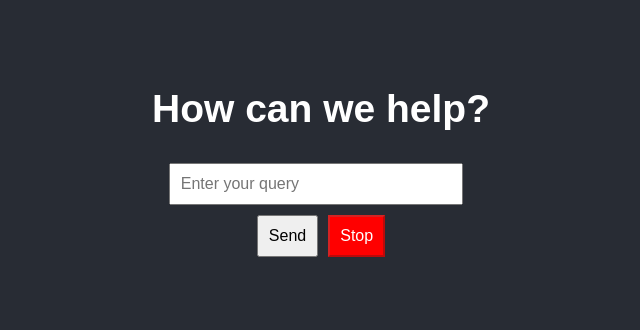
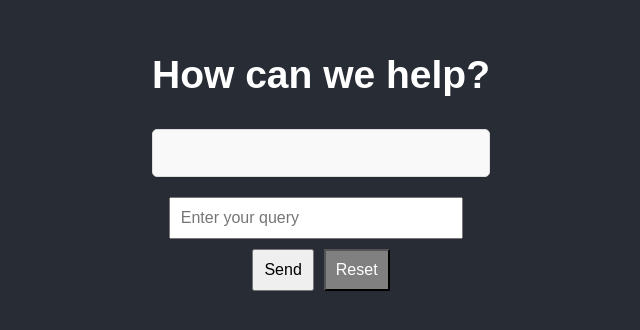
Before and after one commit to javabudd/oquery, a React (Create React App) app in the folder frontend/: page / in a window 1280 px wide. Shown: the part 244-574 px from the top of the page, without its empty margins (319-959 px from the left). Built offline with nearby package versions, Linux system fonts and the light colour scheme.

Commit message:
Add cancel/reset

```diff
--- a/frontend/src/FetchJsonComponent.tsx
+++ b/frontend/src/FetchJsonComponent.tsx
@@ -1,4 +1,4 @@
-import { useState, useCallback, useRef } from "react";
+import { useState, useCallback, useRef, useEffect } from "react";
 
 const API_URL = "http://localhost:6969/query";
 
@@ -8,6 +8,7 @@ const FetchJsonComponent: React.FC = () => {
 	const [loading, setLoading] = useState<boolean>(false);
 	const [error, setError] = useState<string | null>(null);
 	const controllerRef = useRef<AbortController | null>(null);
+	const responseRef = useRef<HTMLDivElement | null>(null);
 
 	const sendRequest = useCallback(async () => {
 		if (!query.trim()) return; // Prevent empty queries
@@ -70,15 +71,28 @@ const FetchJsonComponent: React.FC = () => {
 			controllerRef.current = null;
 		}
 		setLoading(false);
-		setError("Request was stopped.");
+		setError("Request was cancelled.");
 	};
+
+	const resetForm = () => {
+		setQuery("");
+		setResponse("");
+		setError(null);
+	};
+
+	// Auto-scroll down when response updates
+	useEffect(() => {
+		if (responseRef.current) {
+			responseRef.current.scrollTop = responseRef.current.scrollHeight;
+		}
+	}, [response]);
 
 	return (
 		<div style={{ padding: "20px", fontFamily: "Arial, sans-serif", textAlign: "center" }}>
 			<h2>How can we help?</h2>
 
-			{response && (
 			<div
+				ref={responseRef}
 				style={{
 					marginTop: "20px",
 					color: "green",
@@ -92,12 +106,14 @@ const FetchJsonComponent: React.FC = () => {
 					margin: "20px auto",
 					overflowWrap: "break-word",
 					wordWrap: "break-word",
-						overflow: "hidden",
+					overflowY: "auto",
+					maxHeight: "300px",
 				}}
 			>
-					<strong>Response:</strong> {response}
+				{response && <strong>Response:</strong>}
+				<p>{response}</p>
 			</div>
-			)}
+
 			{error && <p style={{ marginTop: "20px", color: "red" }}>Error: {error}</p>}
 
 			<input
@@ -116,11 +132,17 @@ const FetchJsonComponent: React.FC = () => {
 			/>
 
 			<div style={{ marginTop: "10px" }}>
+				{loading ? (
+					<button onClick={stopRequest} style={{ padding: "10px", fontSize: "16px", marginRight: "10px", backgroundColor: "red", color: "white" }}>
+						Cancel
+					</button>
+				) : (
 					<button onClick={sendRequest} disabled={loading} style={{ padding: "10px", fontSize: "16px", marginRight: "10px" }}>
-					{loading ? "Sending..." : "Send"}
+						Send
 					</button>
-				<button onClick={stopRequest} disabled={!loading} style={{ padding: "10px", fontSize: "16px", backgroundColor: "red", color: "white" }}>
-					Stop
+				)}
+				<button onClick={resetForm} style={{ padding: "10px", fontSize: "16px", backgroundColor: "gray", color: "white" }}>
+					Reset
 				</button>
 			</div>
 		</div>
```
Lines whose indentation alone changed are shown as unchanged.
